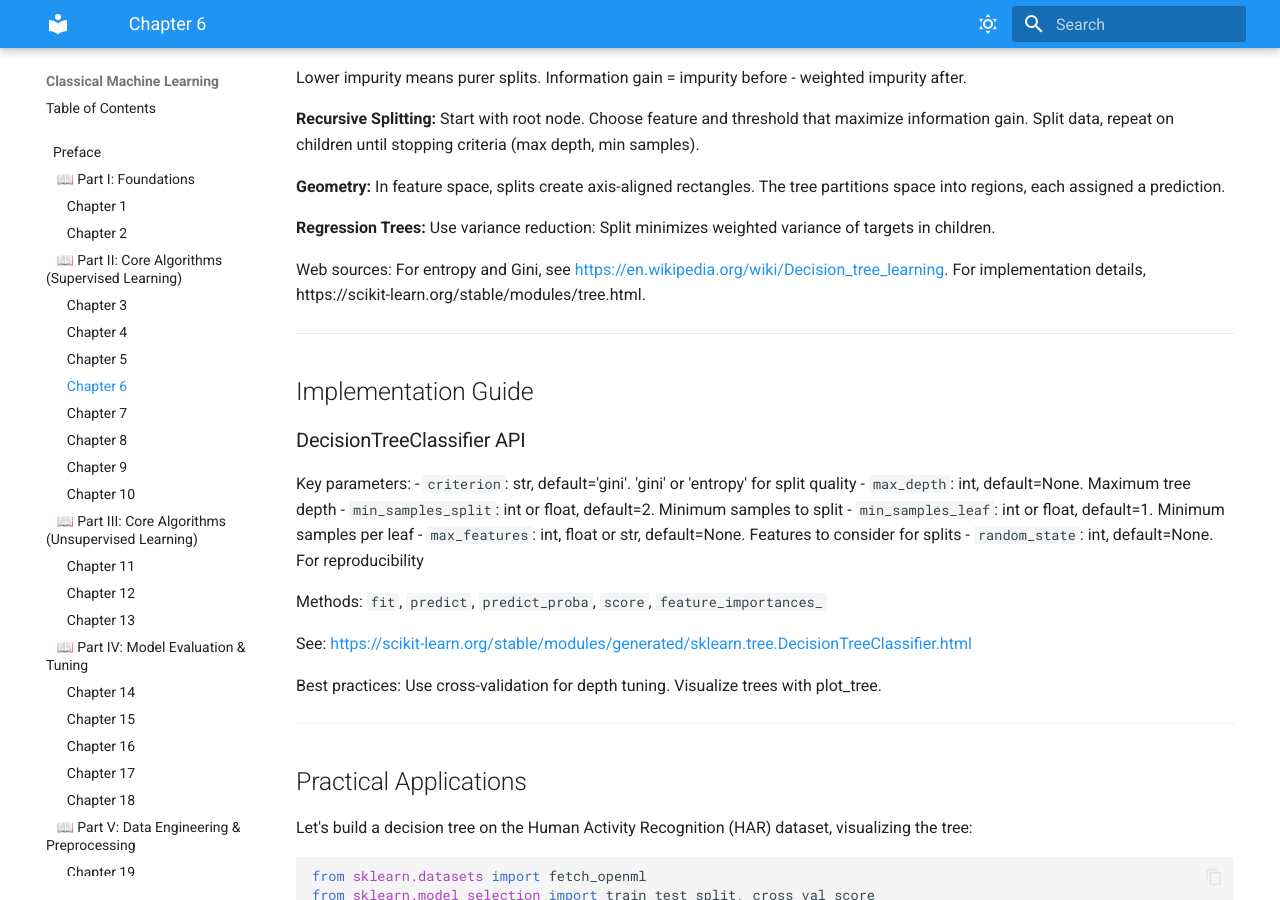
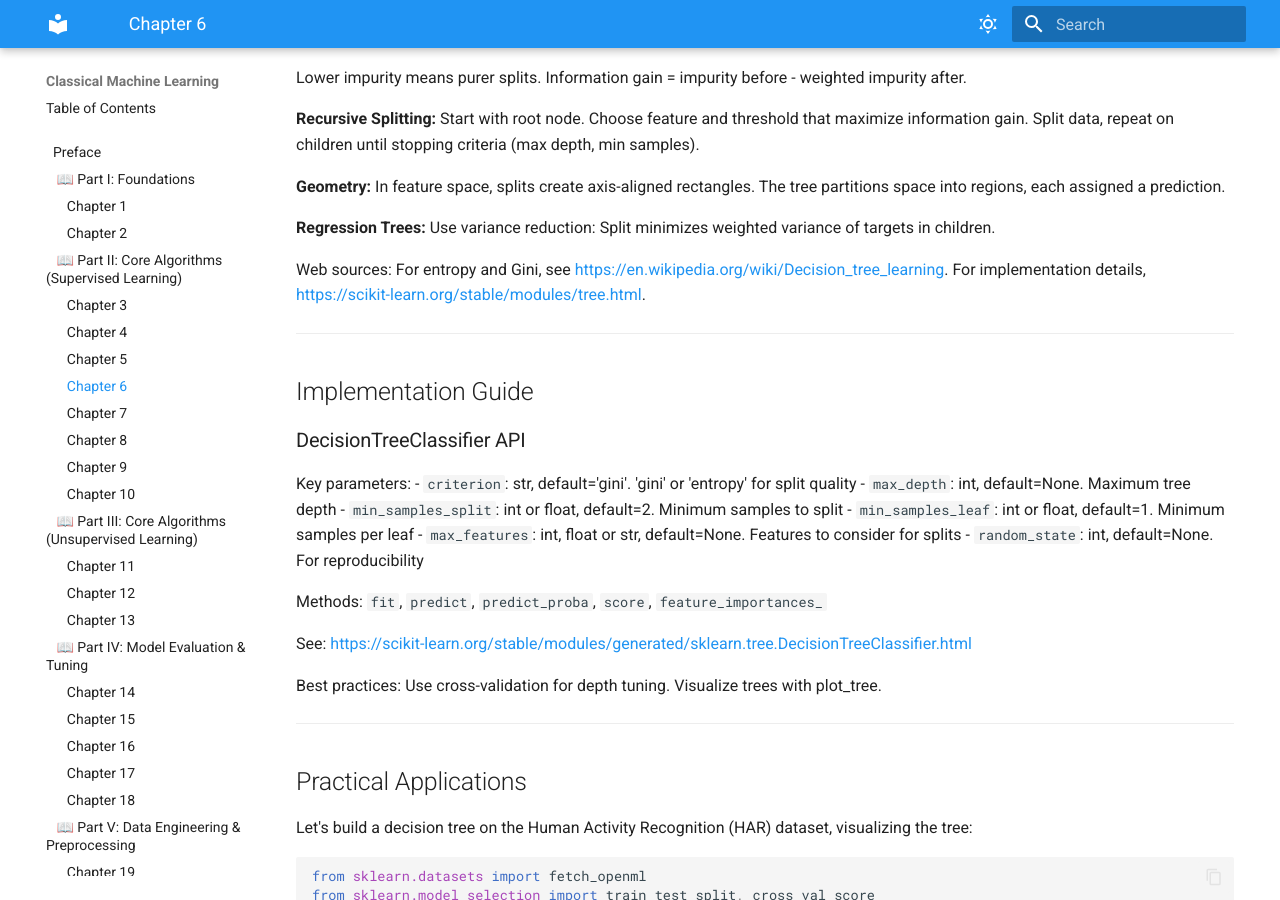
Before and after one commit to McKlay/classical-machine-learning, an MkDocs documentation site: the page built from docs/chapter6.md, in a window 1280 px wide and 900 px high, scrolled down 1197 px. Built offline with MkDocs 1.6.1 and Material for MkDocs 9.7.7, drawn with Linux system fonts in a browser that asks for light colours; part of the change alters nothing that is shown.

```diff
--- a/docs/chapter6.md
+++ b/docs/chapter6.md
@@ -57,7 +57,7 @@ In feature space, splits create axis-aligned rectangles. The tree partitions spa
 **Regression Trees:**
 Use variance reduction: Split minimizes weighted variance of targets in children.
 
-Web sources: For entropy and Gini, see [https://en.wikipedia.org/wiki/Decision_tree_learning](https://en.wikipedia.org/wiki/Decision_tree_learning). For implementation details, https://scikit-learn.org/stable/modules/tree.html.
+Web sources: For entropy and Gini, see [https://en.wikipedia.org/wiki/Decision_tree_learning](https://en.wikipedia.org/wiki/Decision_tree_learning). For implementation details, [https://scikit-learn.org/stable/modules/tree.html](https://scikit-learn.org/stable/modules/tree.html).
 
 ---
 
```
